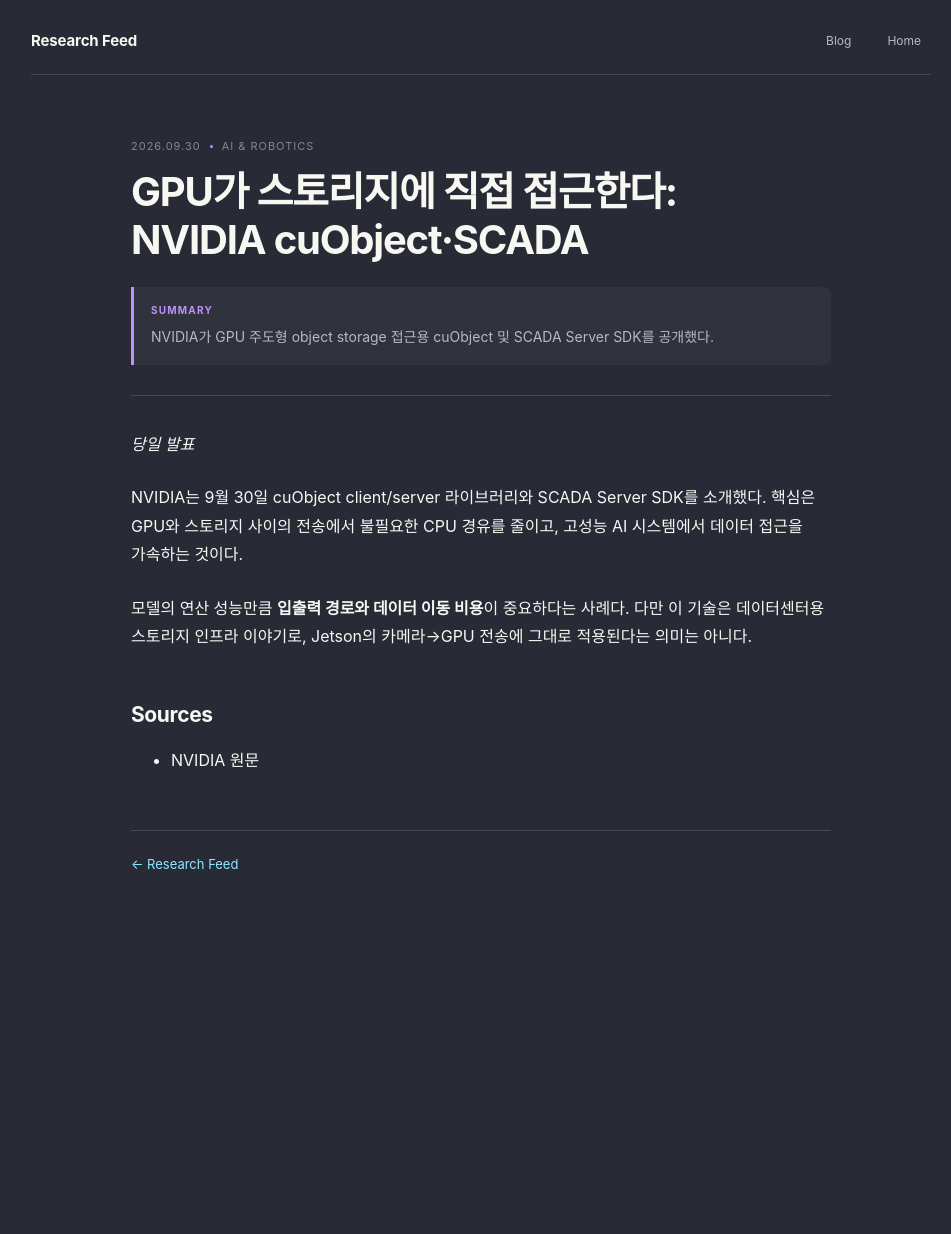
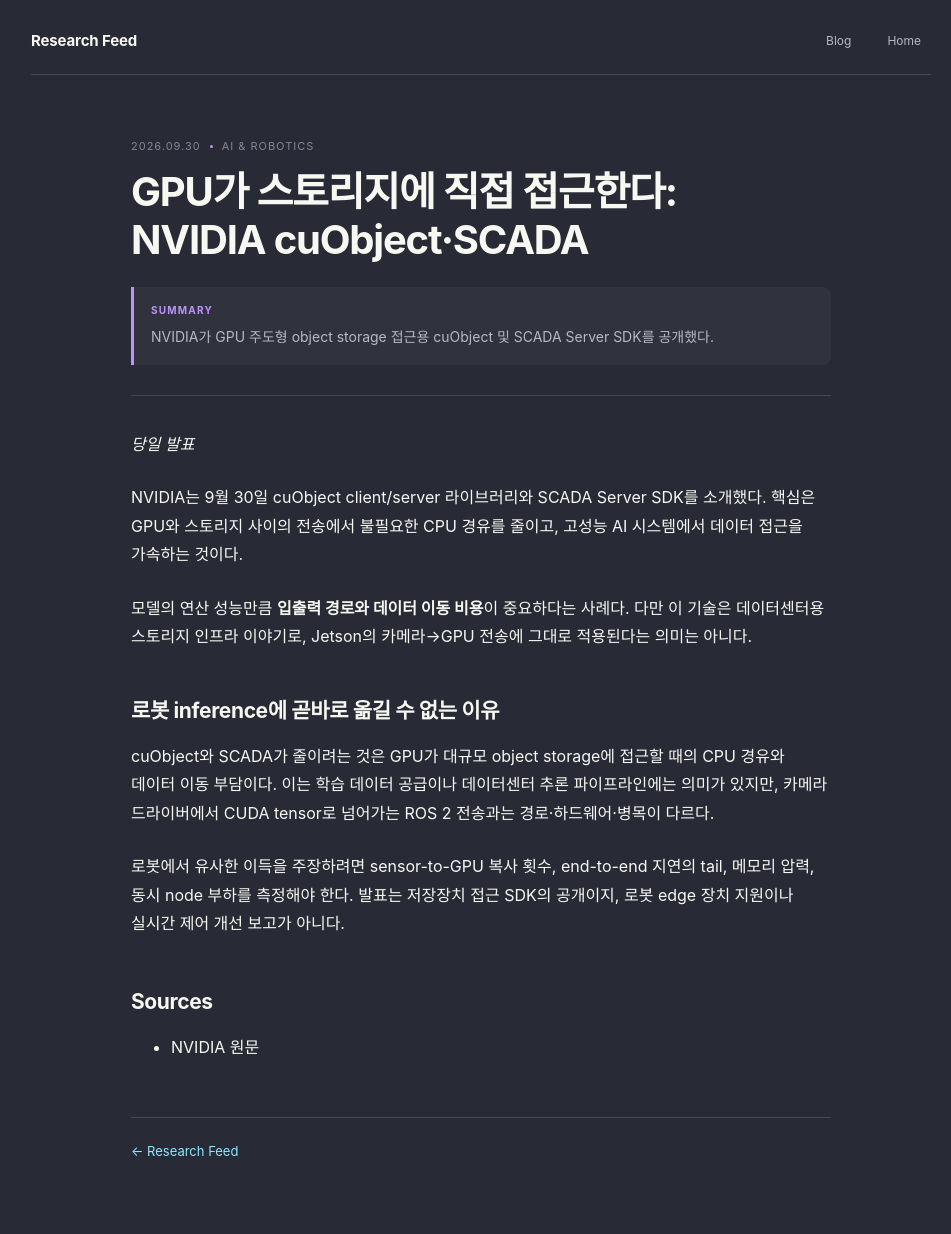
Before and after one commit to nayana224/nayana224.github.io, a Jekyll site: the page built from _research_feed/2026-09-30-ai-robotics.md, in a window 1280 px wide. Shown: the whole page, without its empty margins (159-1110 px from the left). Built offline with Jekyll 4.4.1, drawn with Linux system fonts in a browser that asks for light colours; before the commit the page ends 947 px from its top, so only the background shows below that.

Commit message:
Strengthen Research Feed article: 2026-09-30

```diff
--- a/_research_feed/2026-09-30-ai-robotics.md
+++ b/_research_feed/2026-09-30-ai-robotics.md
@@ -13,5 +13,11 @@
 
 모델의 연산 성능만큼 **입출력 경로와 데이터 이동 비용**이 중요하다는 사례다. 다만 이 기술은 데이터센터용 스토리지 인프라 이야기로, Jetson의 카메라→GPU 전송에 그대로 적용된다는 의미는 아니다.
 
+## 로봇 inference에 곧바로 옮길 수 없는 이유
+
+cuObject와 SCADA가 줄이려는 것은 GPU가 대규모 object storage에 접근할 때의 CPU 경유와 데이터 이동 부담이다. 이는 학습 데이터 공급이나 데이터센터 추론 파이프라인에는 의미가 있지만, 카메라 드라이버에서 CUDA tensor로 넘어가는 ROS 2 전송과는 경로·하드웨어·병목이 다르다.
+
+로봇에서 유사한 이득을 주장하려면 sensor-to-GPU 복사 횟수, end-to-end 지연의 tail, 메모리 압력, 동시 node 부하를 측정해야 한다. 발표는 저장장치 접근 SDK의 공개이지, 로봇 edge 장치 지원이나 실시간 제어 개선 보고가 아니다.
+
 ## Sources
 - [NVIDIA 원문](https://developer.nvidia.com/blog/expanding-ai-storage-access-with-nvidia-cuobject-and-the-nvidia-scada-server-sdk)
```
